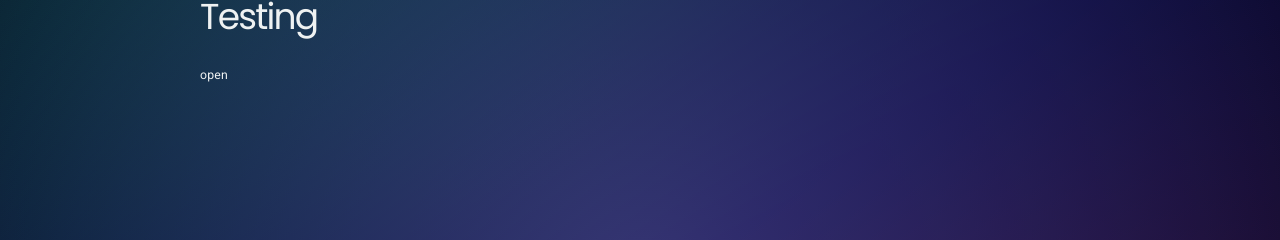
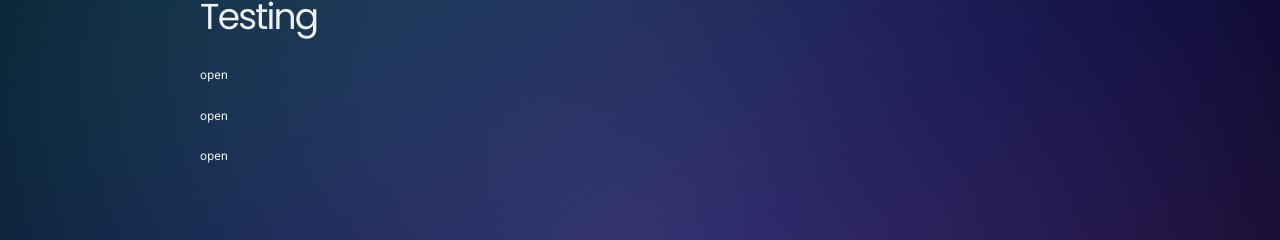
Before and after one commit to Moiman/FilmFellow, a Next.js app in the folder frontend/: page /testing in a window 1280 px wide. Shown: the part 112-352 px from the top of the page. Built offline with nearby package versions, Linux system fonts and the light colour scheme.

Commit message:
more fixes

```diff
--- a/frontend/app/testing/page.tsx
+++ b/frontend/app/testing/page.tsx
@@ -1,4 +1,5 @@
 import Modal from "@/components/modal";
+import { useRef } from "react";
 
 async function test() {
   "use server";
@@ -10,6 +11,7 @@ export default function testing() {
     <main>
       <h2>Testing</h2>
       <Modal
+        modalId={1}
         _footer={
           <p>
             Lorem ipsum dolor sit amet, consectetur adipiscing elit, sed do eiusmod tempor incididunt ut labore et
@@ -31,6 +33,27 @@ export default function testing() {
         okLink={<button>test</button>}
         openModal={<p>open</p>}
       />
+      <Modal
+        modalId={2}
+        _footer={<p>Test2.</p>}
+        content={
+          <div>
+            <p>Test2</p>
+          </div>
+        }
+        _onOk={test}
+        okLink={<button>test</button>}
+        openModal={<p>open</p>}
+      />
+      <Modal
+        modalId={3}
+        content={
+          <div>
+            <p>Test3</p>
+          </div>
+        }
+        openModal={<p>open</p>}
+      />
     </main>
   );
 }
--- a/frontend/components/modal.tsx
+++ b/frontend/components/modal.tsx
@@ -6,6 +6,7 @@ import React, { useEffect, useRef } from "react";
 import { X } from "react-feather";
 
 interface Props {
+  modalId: number | null;
   content: React.ReactNode;
   _footer?: React.ReactNode;
   okLink?: React.ReactNode;
@@ -14,29 +15,27 @@ interface Props {
   _onOk?: () => Promise<void>;
 }
 
-const Modal = ({ content, _footer, _onOk, okLink, openModal }: Props) => {
+const Modal = ({ content, _footer, _onOk, okLink, openModal, modalId }: Props) => {
   const searchParams = useSearchParams();
   const dialogRef = useRef<null | HTMLDialogElement>(null);
   const pathName = usePathname();
   let showModal = searchParams.get("showModal");
+  const link = `?showModal=${modalId}`;
 
   useEffect(() => {
-    if (showModal === "y") {
+    if (showModal == modalId) {
       dialogRef.current?.show();
     } else {
       dialogRef.current?.close();
     }
-  }, [showModal]);
+  }, [showModal, modalId]);
 
   const okClicked = () => {
-    //check if _onOk exists
     if (_onOk) _onOk();
   };
 
-  //shows modal when url has showmodal = y
-  //content div renders button if _onOk has a function
   const dialog: JSX.Element | null =
-    showModal === "y" ? (
+    showModal == modalId ? (
       <dialog ref={dialogRef}>
         <div className="modal-background">
           <div className="modal-box">
@@ -45,17 +44,18 @@ const Modal = ({ content, _footer, _onOk, okLink, openModal }: Props) => {
                 <X />
               </Link>
             </div>
-            <div className="modal-content">{content}</div>
-            {_onOk ? (
-              <div className="modal-btn">
+            <div className="modal-content">
+              {content}
+              {_onOk ? (
                 <Link
                   href={pathName}
                   onClick={() => okClicked()}
                 >
                   {okLink}
                 </Link>
-              </div>
-            ) : null}
+              ) : null}
+            </div>
+
             <div className="modal-footer">{_footer}</div>
           </div>
         </div>
@@ -64,7 +64,7 @@ const Modal = ({ content, _footer, _onOk, okLink, openModal }: Props) => {
 
   return (
     <>
-      <Link href="?showModal=y">{openModal}</Link>
+      <Link href={link}>{openModal}</Link>
       {dialog}
     </>
   );
--- a/frontend/sass/components/_modal.scss
+++ b/frontend/sass/components/_modal.scss
@@ -20,14 +20,14 @@
   overflow: hidden;
   color: white;
   width: 700px;
-  height: 400px;
+  min-height: 400px;
   a {
     padding: 0;
   }
 }
 
 .modal-title {
-  background-color: abstracts.$primary-grey;
+  background-color: abstracts.$primary-darkgrey;
   display: flex;
   justify-content: flex-end;
   padding: 5px 10px;
```
